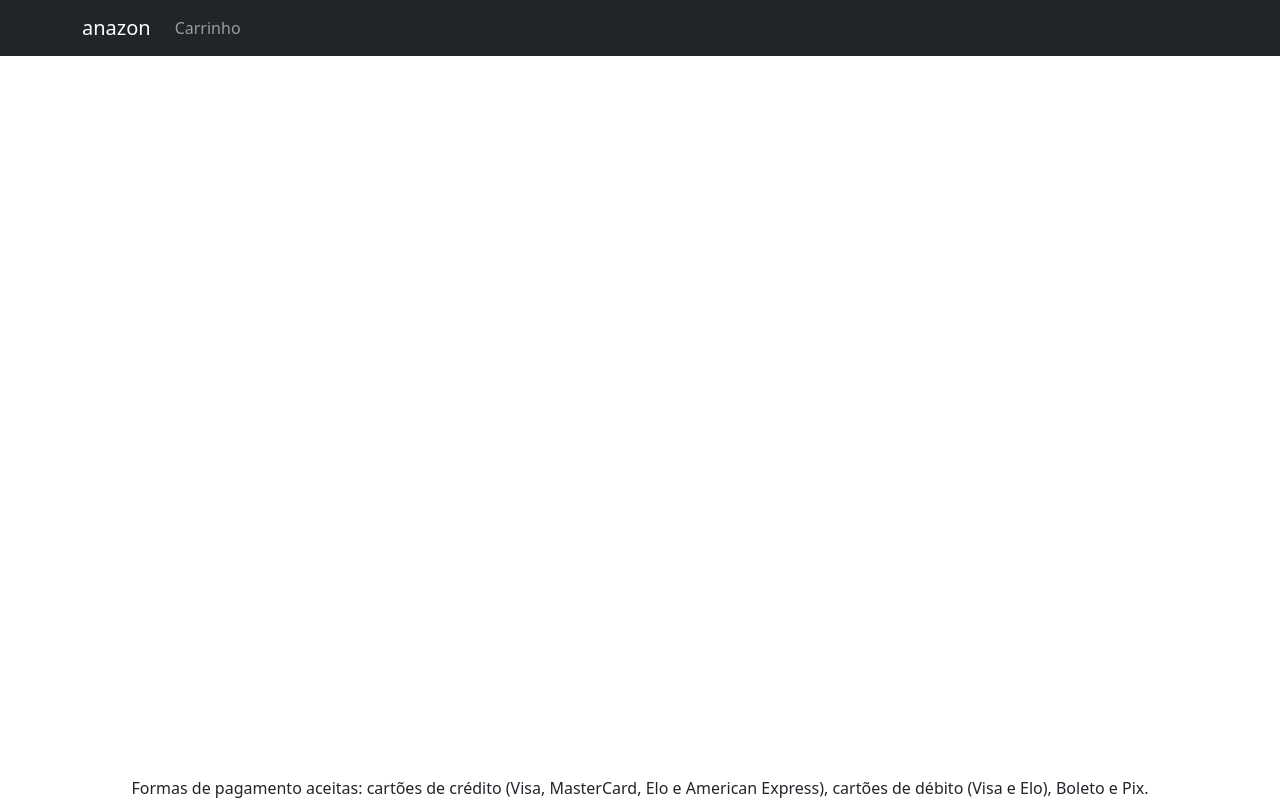
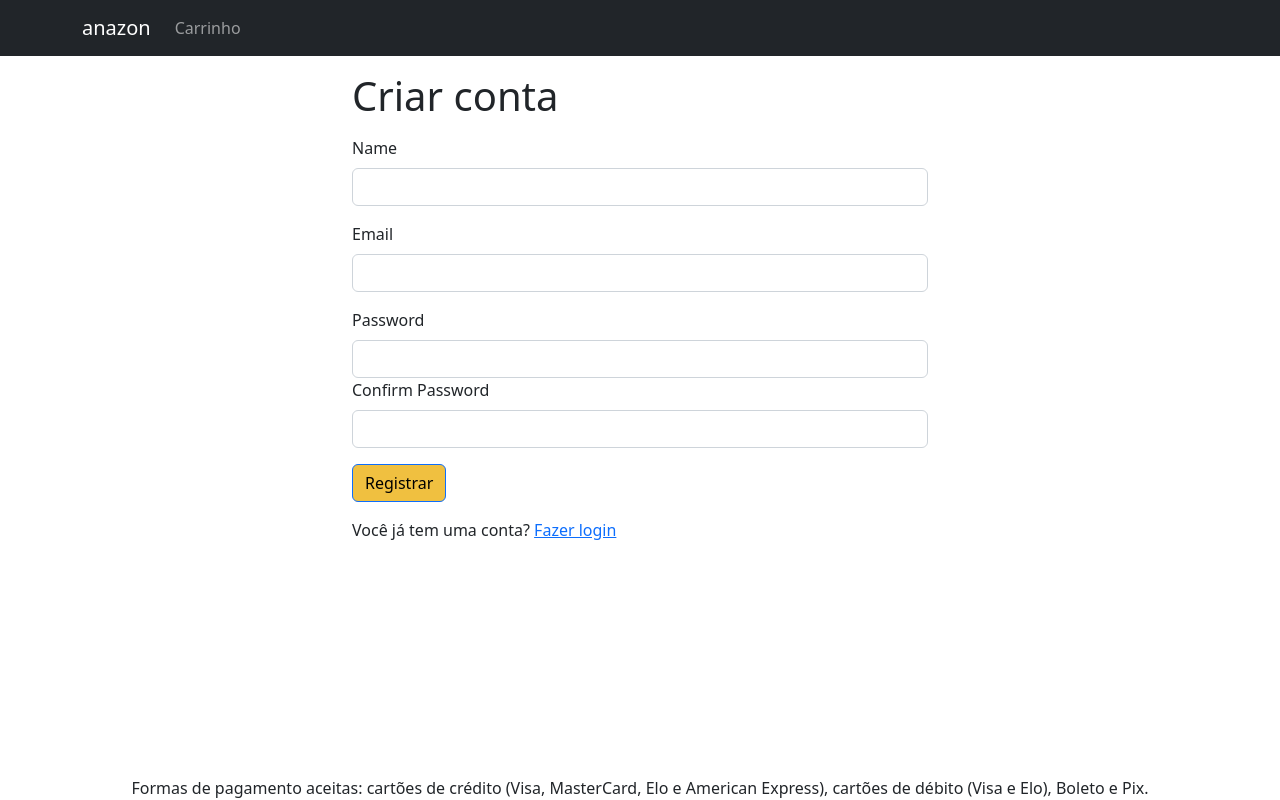
Before and after one commit to driven-education-cfigueiroa/projeto15-anazon-front, a React (Create React App) app: page /signup in a window 1280 px wide. Built offline with nearby package versions, Linux system fonts and the light colour scheme; no server answers.

Commit message:
feat: add Signin and Signup pages

```diff
--- a/src/App.jsx
+++ b/src/App.jsx
@@ -1,15 +1,13 @@
-import { BrowserRouter, Routes, Route } from 'react-router-dom';
+import { useContext } from 'react';
+import { BrowserRouter, Routes, Route, Link } from 'react-router-dom';
+import { LinkContainer } from 'react-router-bootstrap';
+import { Container, Nav, Navbar, Badge } from 'react-bootstrap';
+import { Store } from './contexts/Store';
 import { HomePage } from './pages/HomePage';
 import { ProductPage } from './pages/ProductPage';
-import Navbar from 'react-bootstrap/Navbar';
-import Container from 'react-bootstrap/Container';
-import { LinkContainer } from 'react-router-bootstrap';
-import Nav from 'react-bootstrap/Nav';
-import { Link } from 'react-router-dom';
-import { Badge } from 'react-bootstrap';
-import { Store } from './contexts/Store';
-import { useContext } from 'react';
 import { CartPage } from './pages/CartPage';
+import { SigninPage } from './pages/SigninPage';
+import { SignupPage } from './pages/SignupPage';
 
 export const App = () => {
   const { state } = useContext(Store);
@@ -42,6 +40,8 @@ export const App = () => {
               <Route path="/" element={<HomePage />} />
               <Route path="/product/:slug" element={<ProductPage />} />
               <Route path="/cart" element={<CartPage />} />
+              <Route path="/signin" element={<SigninPage />} />
+              <Route path="/signup" element={<SignupPage />} />
             </Routes>
           </Container>
         </main>
--- a/src/index.css
+++ b/src/index.css
@@ -42,3 +42,7 @@ main {
 .img-thumbnail {
   height: 80px;
 }
+
+.small-container {
+  max-width: 600px;
+}
--- /dev/null
+++ b/src/pages/SigninPage.jsx
@@ -0,0 +1,36 @@
+import { Link, useLocation } from 'react-router-dom';
+import { Container, Form, Button } from 'react-bootstrap';
+import { Helmet } from 'react-helmet-async';
+
+export const SigninPage = () => {
+  const { search } = useLocation();
+  const redirectInUrl = new URLSearchParams(search).get('redirect');
+  const redirect = redirectInUrl ? redirectInUrl : '/';
+  return (
+    <Container className="small-container">
+      <Helmet>
+        <title>Fazer Login</title>
+      </Helmet>
+      <h1 className="my-3">Acessar Anazon</h1>
+      <Form>
+        <Form.Group className="mb-3" controlId="email">
+          <Form.Label>Email</Form.Label>
+          <Form.Control type="email" required />
+        </Form.Group>
+        <Form.Group className="mb-3" controlId="password">
+          <Form.Label>Password</Form.Label>
+          <Form.Control type="password" required />
+        </Form.Group>
+        <div className="mb-3">
+          <Button type="submit">Continuar</Button>
+        </div>
+        <div className="mb-3">
+          Novo na Anazon?{' '}
+          <Link to={`/signup?redirect=${redirect}`}>
+            Criar sua conta da Anazon
+          </Link>
+        </div>
+      </Form>
+    </Container>
+  );
+};
--- /dev/null
+++ b/src/pages/SignupPage.jsx
@@ -0,0 +1,43 @@
+import { Link, useLocation } from 'react-router-dom';
+import { Button, Container, Form } from 'react-bootstrap';
+import { Helmet } from 'react-helmet-async';
+
+export const SignupPage = () => {
+  const { search } = useLocation();
+  const redirectInUrl = new URLSearchParams(search).get('redirect');
+  const redirect = redirectInUrl ? redirectInUrl : '/';
+  return (
+    <Container className="small-container">
+      <Helmet>
+        <title>Registro na Anazon</title>
+      </Helmet>
+      <h1 className="my-3">Criar conta</h1>
+      <Form>
+        <Form.Group className="mb-3" controlId="name">
+          <Form.Label>Name</Form.Label>
+          <Form.Control required />
+        </Form.Group>
+
+        <Form.Group className="mb-3" controlId="email">
+          <Form.Label>Email</Form.Label>
+          <Form.Control type="email" required />
+        </Form.Group>
+        <Form.Group className="mb-3" controlId="password">
+          <Form.Label>Password</Form.Label>
+          <Form.Control type="password" required />
+          <Form.Group className="mb-3" controlId="confirmPassword">
+            <Form.Label>Confirm Password</Form.Label>
+            <Form.Control type="password" required />
+          </Form.Group>
+        </Form.Group>
+        <div className="mb-3">
+          <Button type="submit">Registrar</Button>
+        </div>
+        <div className="mb-3">
+          Você já tem uma conta?{' '}
+          <Link to={`/signin?redirect=${redirect}`}>Fazer login</Link>
+        </div>
+      </Form>
+    </Container>
+  );
+};
```
